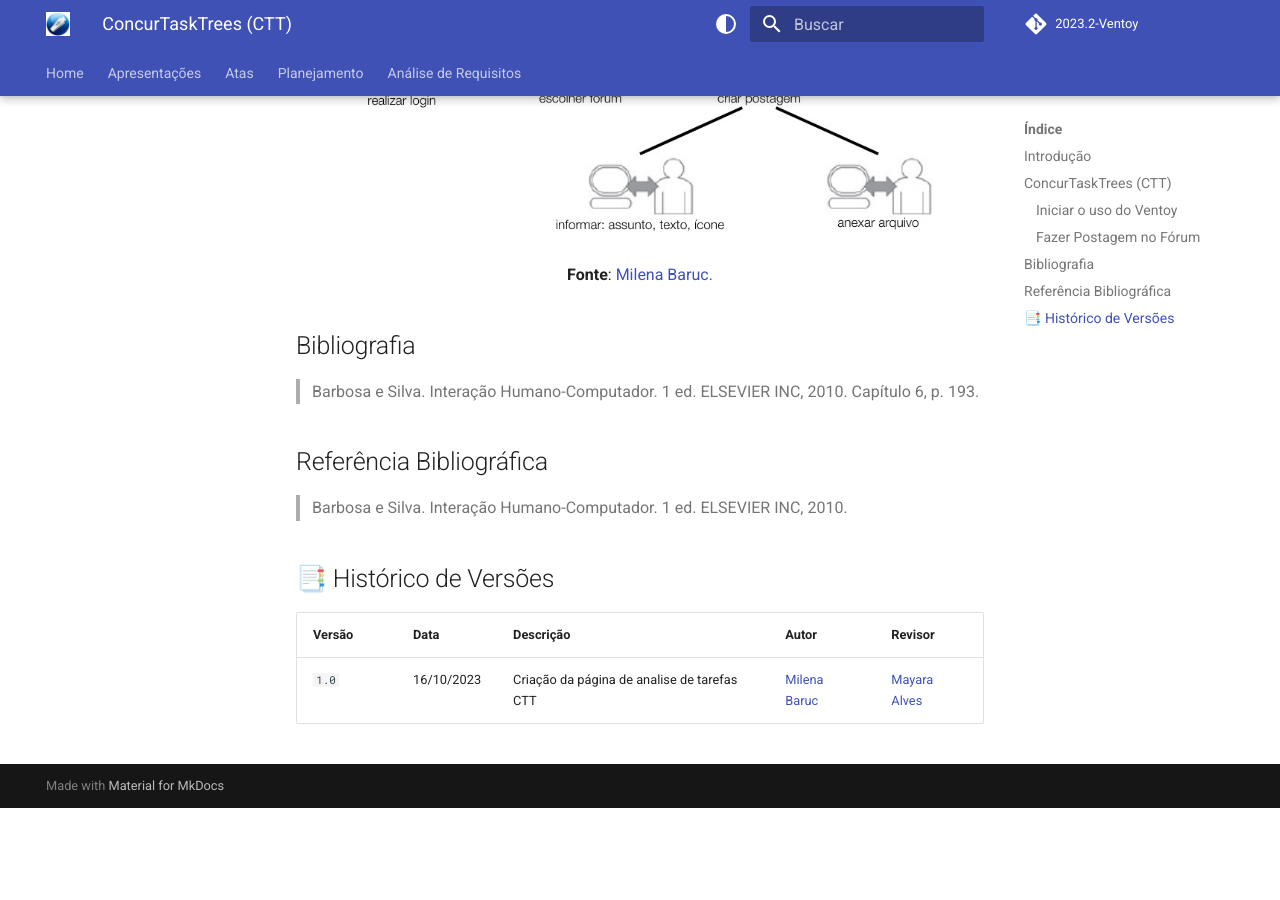
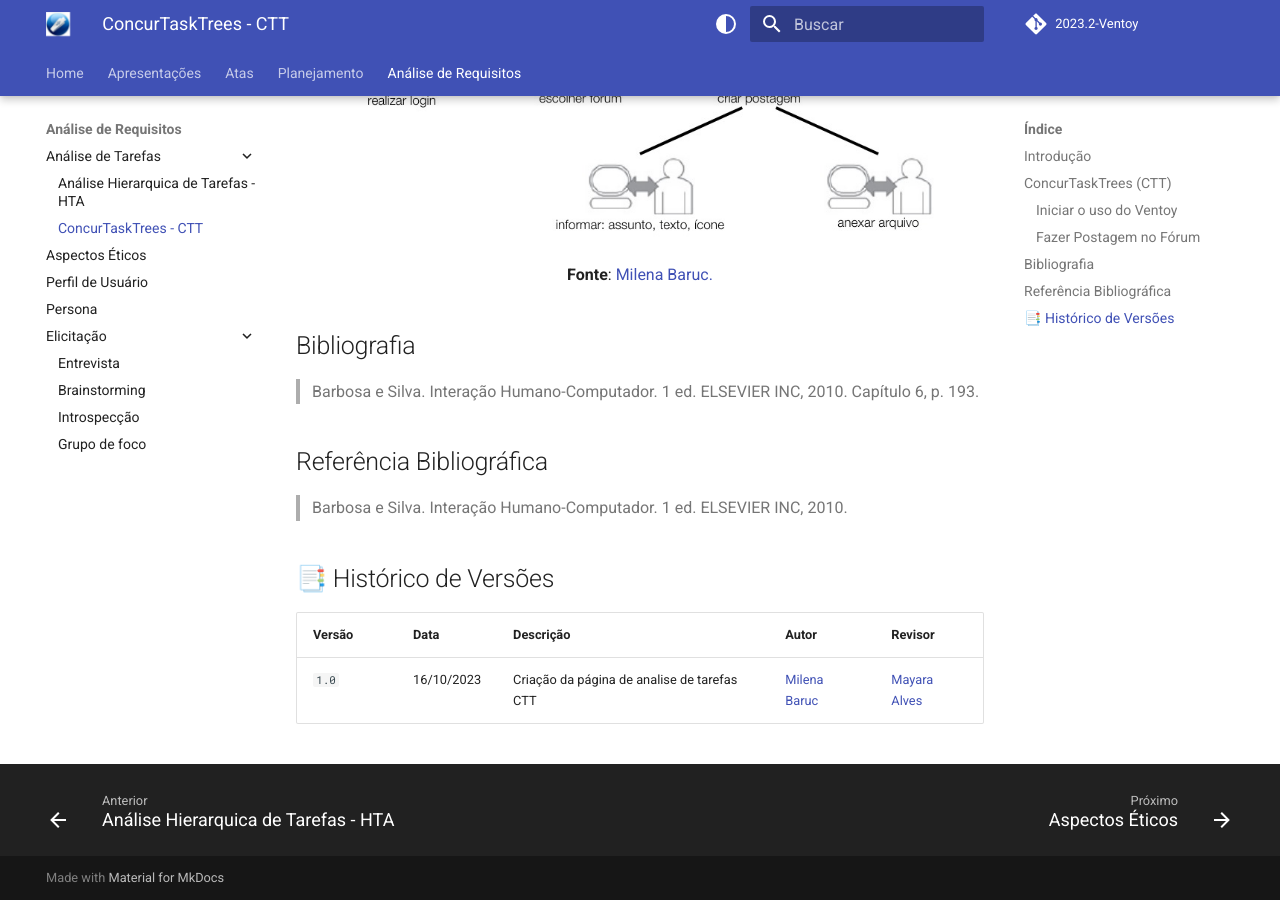
Before and after one commit to Interacao-Humano-Computador/2023.2-Ventoy, an MkDocs documentation site: the page built from docs/AnaliseDeRequisitos/analisedetarefas/ConcurTaskTrees.md, in a window 1280 px wide and 900 px high, scrolled down 2270 px. Built offline with MkDocs 1.6.1 and Material for MkDocs 9.7.7, drawn with Linux system fonts in a browser that asks for light colours; comment, search, counter and statistics services are not loaded; before the commit the page ends 3078 px from its top, so only the background shows below that.

Commit message:
Update mkdocs.yml

```diff
--- a/mkdocs.yml
+++ b/mkdocs.yml
@@ -37,7 +37,9 @@ nav:
       - Sites avaliados: planejamento/sites-avaliados.md
       - Site escolhido: planejamento/site-escolhido.md
   - Análise de Requisitos:
-    - Análise de Tarefas: AnaliseDeRequisitos/analisedetarefas/analiseHierarquicaDeTarefas.md
+    - Análise de Tarefas:
+        - Análise Hierarquica de Tarefas - HTA: AnaliseDeRequisitos/analisedetarefas/analiseHierarquicaDeTarefas.md
+        - ConcurTaskTrees - CTT: AnaliseDeRequisitos/analisedetarefas/ConcurTaskTrees.md
     - Aspectos Éticos: AnaliseDeRequisitos/aspectosEticos.md
     - Perfil de Usuário: elicitacao/PerfilUsuario.md
     - Persona: elicitacao/Persona.md
```
